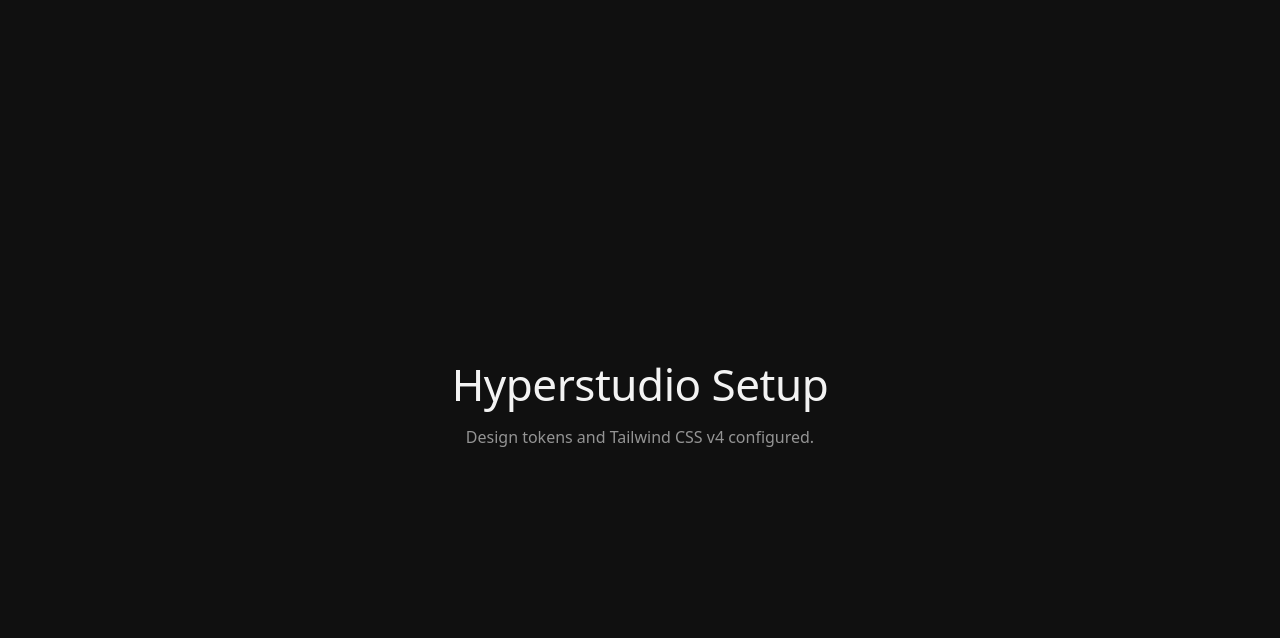
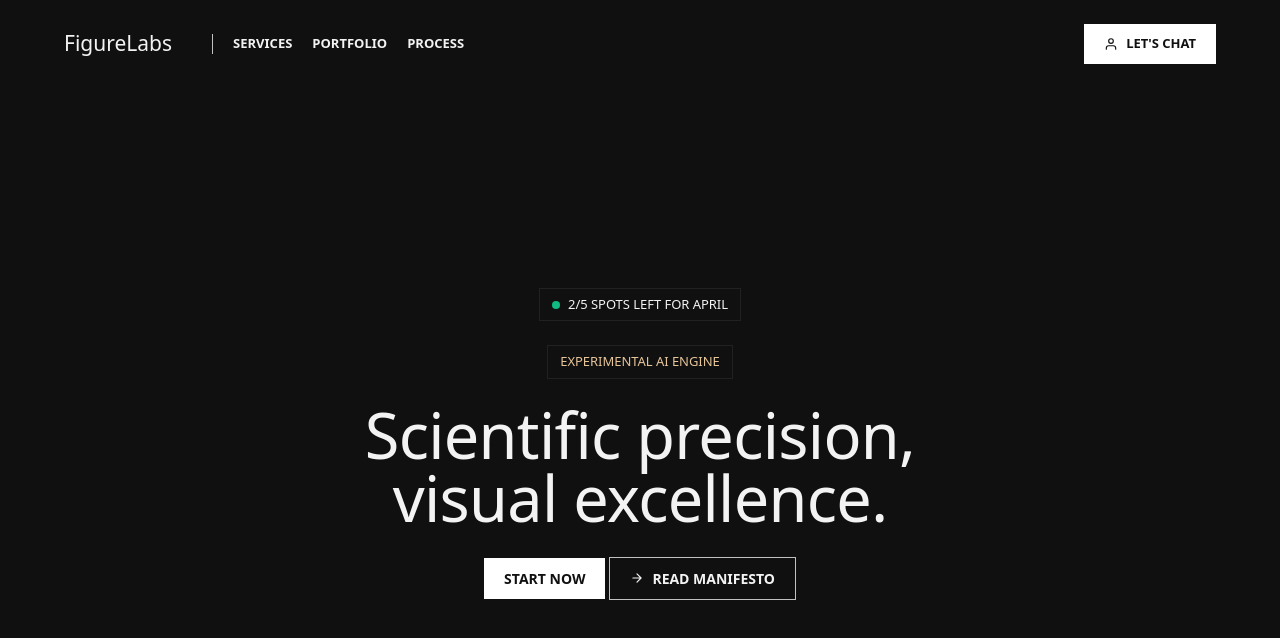
Before and after one commit to pieterlase06-arch/Web-FigureLabs, a React (Vite) app: page / in a window 1280 px wide. Shown: the top 638 px of the page. Built offline with nearby package versions, Linux system fonts and the light colour scheme.

Commit message:
feat: core UI components and initial layout

```diff
--- a/src/App.jsx
+++ b/src/App.jsx
@@ -1,14 +1,33 @@
 import './App.css'
+import Header from './components/layout/Header'
+import Button from './components/ui/Button'
+import Badge from './components/ui/Badge'
 
 function App() {
   return (
-    <div className="min-h-screen bg-obsidian-canvas text-frost-text font-aeonik flex flex-col items-center justify-center">
-      <h1 className="text-heading-lg tracking-heading-lg font-normal mb-8">
-        Hyperstudio Setup
-      </h1>
-      <p className="text-body tracking-body text-smoke">
-        Design tokens and Tailwind CSS v4 configured.
-      </p>
+    <div className="min-h-screen bg-obsidian-canvas text-frost-text flex flex-col">
+      <Header />
+
+      <main className="flex-1 flex flex-col items-center justify-center p-6 space-y-12 max-w-[1200px] mx-auto w-full">
+        {/* Component Showcase Area for Testing */}
+        <div className="flex flex-col items-center space-y-6">
+          <Badge variant="default">2/5 SPOTS LEFT FOR APRIL</Badge>
+          <Badge variant="accent">EXPERIMENTAL AI ENGINE</Badge>
+
+          <h1 className="text-display tracking-display font-aeonik font-normal leading-none text-center">
+            Scientific precision,<br />visual excellence.
+          </h1>
+
+          <div className="flex items-center gap-4 pt-4">
+            <Button variant="primary">Start Now</Button>
+            <Button variant="outlined" icon={
+              <svg width="14" height="14" viewBox="0 0 24 24" fill="none" stroke="currentColor" strokeWidth="2" strokeLinecap="round" strokeLinejoin="round">
+                <path d="M5 12h14M12 5l7 7-7 7"/>
+              </svg>
+            }>Read Manifesto</Button>
+          </div>
+        </div>
+      </main>
     </div>
   )
 }
--- /dev/null
+++ b/src/components/layout/Header.jsx
@@ -0,0 +1,33 @@
+import React from 'react';
+import Button from '../ui/Button';
+
+export default function Header() {
+  return (
+    <header className="w-full flex justify-center py-6">
+      <div className="w-full max-w-[1200px] flex items-center justify-between px-6">
+        <div className="flex items-center">
+          <div className="font-aeonik font-normal text-[21px] text-frost-text mr-5">
+            FigureLabs
+          </div>
+          <div className="w-px h-5 bg-silver mx-5"></div>
+          <nav className="flex gap-5">
+            <a href="#services" className="font-aeonik font-bold text-[13px] uppercase text-frost-text hover:text-amber-whisper transition-colors">Services</a>
+            <a href="#portfolio" className="font-aeonik font-bold text-[13px] uppercase text-frost-text hover:text-amber-whisper transition-colors">Portfolio</a>
+            <a href="#process" className="font-aeonik font-bold text-[13px] uppercase text-frost-text hover:text-amber-whisper transition-colors">Process</a>
+          </nav>
+        </div>
+
+        <div>
+          <Button variant="chat" icon={
+            <svg width="14" height="14" viewBox="0 0 24 24" fill="none" stroke="currentColor" strokeWidth="2" strokeLinecap="round" strokeLinejoin="round">
+              <path d="M20 21v-2a4 4 0 0 0-4-4H8a4 4 0 0 0-4 4v2"></path>
+              <circle cx="12" cy="7" r="4"></circle>
+            </svg>
+          }>
+            Let's Chat
+          </Button>
+        </div>
+      </div>
+    </header>
+  );
+}
--- /dev/null
+++ b/src/components/ui/Badge.jsx
@@ -0,0 +1,14 @@
+import React from 'react';
+
+export default function Badge({ children, variant = 'default', className = '' }) {
+  return (
+    <div className={`inline-flex items-center font-aeonik text-caption tracking-caption px-3 py-1.5 rounded-badges border border-onyx-edge bg-surface ${className}`}>
+      {variant === 'default' && (
+        <span className="w-2 h-2 rounded-full bg-[#10B981] mr-2 flex-shrink-0"></span>
+      )}
+      <span className={variant === 'accent' ? 'text-amber-whisper' : 'text-frost-text'}>
+        {children}
+      </span>
+    </div>
+  );
+}
--- /dev/null
+++ b/src/components/ui/Button.jsx
@@ -0,0 +1,18 @@
+import React from 'react';
+
+export default function Button({ variant = 'primary', children, onClick, icon, className = '' }) {
+  const baseStyles = "inline-flex items-center justify-center font-aeonik font-bold uppercase transition-colors duration-200 tracking-body";
+
+  const variants = {
+    primary: "bg-pure-white text-obsidian-canvas text-[13px] sm:text-[14px] rounded-buttons px-5 py-2.5 hover:bg-silver",
+    outlined: "bg-transparent border border-silver text-frost-text text-[13px] sm:text-[14px] rounded-buttons px-5 py-2.5 hover:bg-surface",
+    chat: "bg-pure-white text-obsidian-canvas text-[13px] rounded-pills px-5 py-2.5 hover:bg-silver"
+  };
+
+  return (
+    <button onClick={onClick} className={`${baseStyles} ${variants[variant]} ${className}`}>
+      {icon && <span className="mr-2 flex items-center">{icon}</span>}
+      {children}
+    </button>
+  );
+}
```
